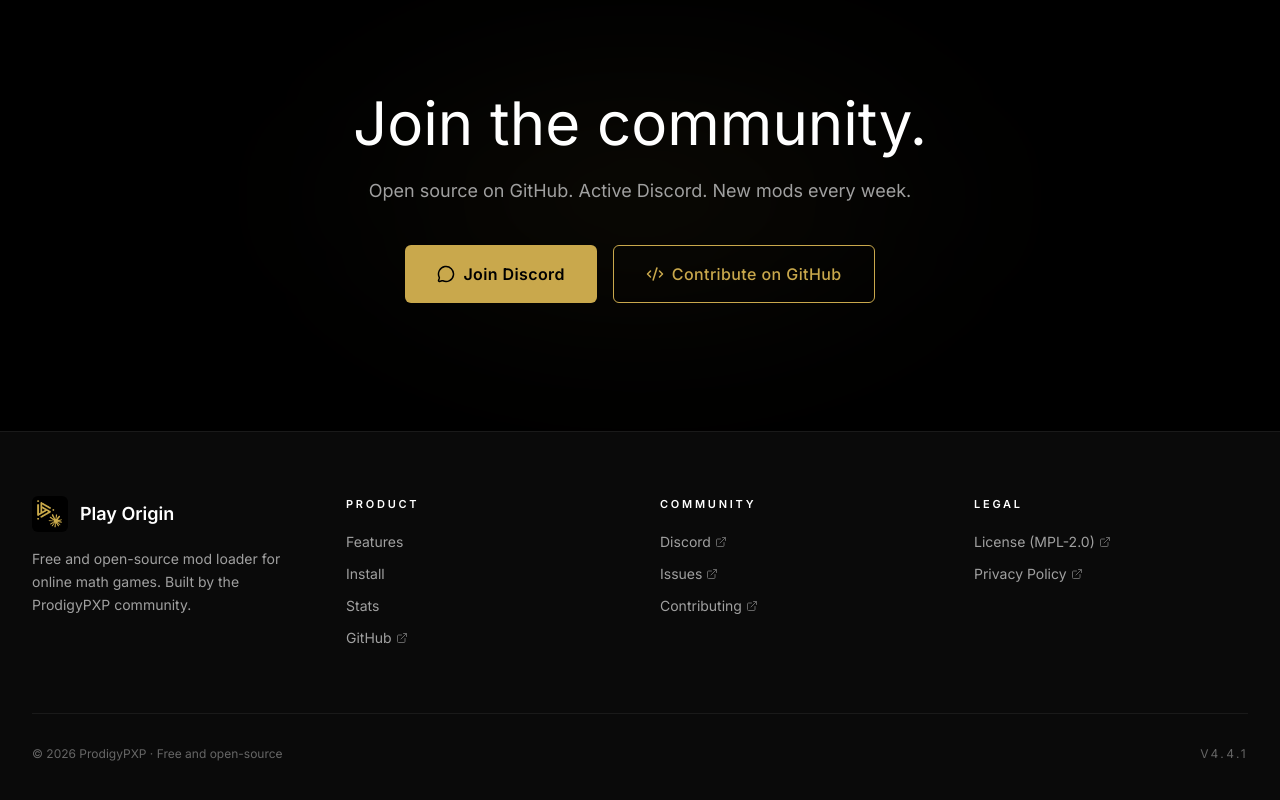
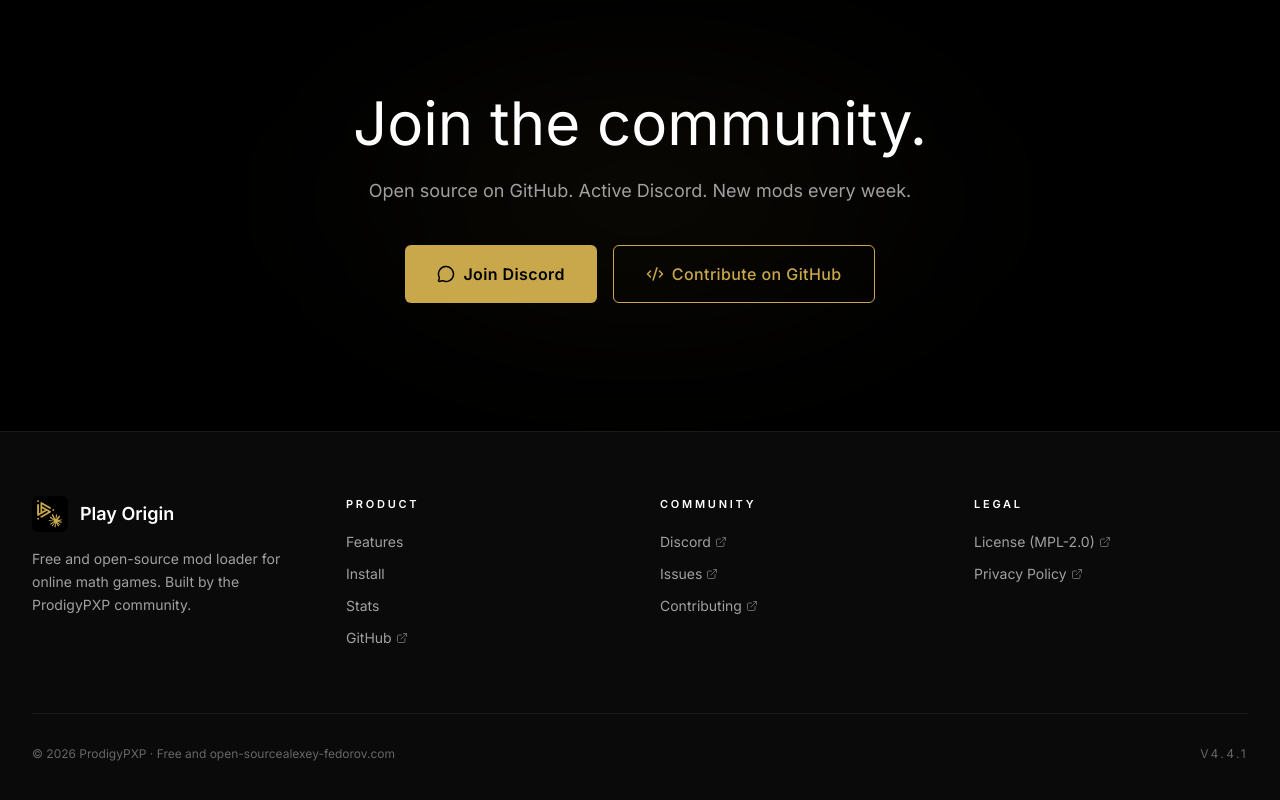
Before and after one commit to ProdigyPXP/website, a Next.js app: page / in a window 1280 px wide. Shown: the part 3495-4295 px from the top of the page. Built offline with nearby package versions, Linux system fonts and the light colour scheme.

Commit message:
Add backlink
Signed-off-by: Alexey Fedorov <alexey.max.fedorov@gmail.com>

```diff
--- a/src/components/layout/Footer.tsx
+++ b/src/components/layout/Footer.tsx
@@ -87,7 +87,16 @@
         </div>
 
         <div className="mt-16 pt-8 border-t border-[#1a1a1a] flex flex-col sm:flex-row justify-between gap-4">
-          <p className="text-xs text-[#666]">© 2026 ProdigyPXP · Free and open-source</p>
+          <p className="text-xs text-[#666]">© 2026 ProdigyPXP · Free and open-source
+          <a
+              href="https://alexey-fedorov.com?utm_source=dripwriter&utm_medium=footer&utm_campaign=backlink"
+              target="_blank"
+              rel="noopener"
+              className="hover:text-[#c9a84c] transition-colors"
+            >
+              alexey-fedorov.com
+            </a>
+          </p>
           <p className="text-xs text-[#666] tracking-[0.2em] uppercase">
             v{VERSION}
           </p>
```
